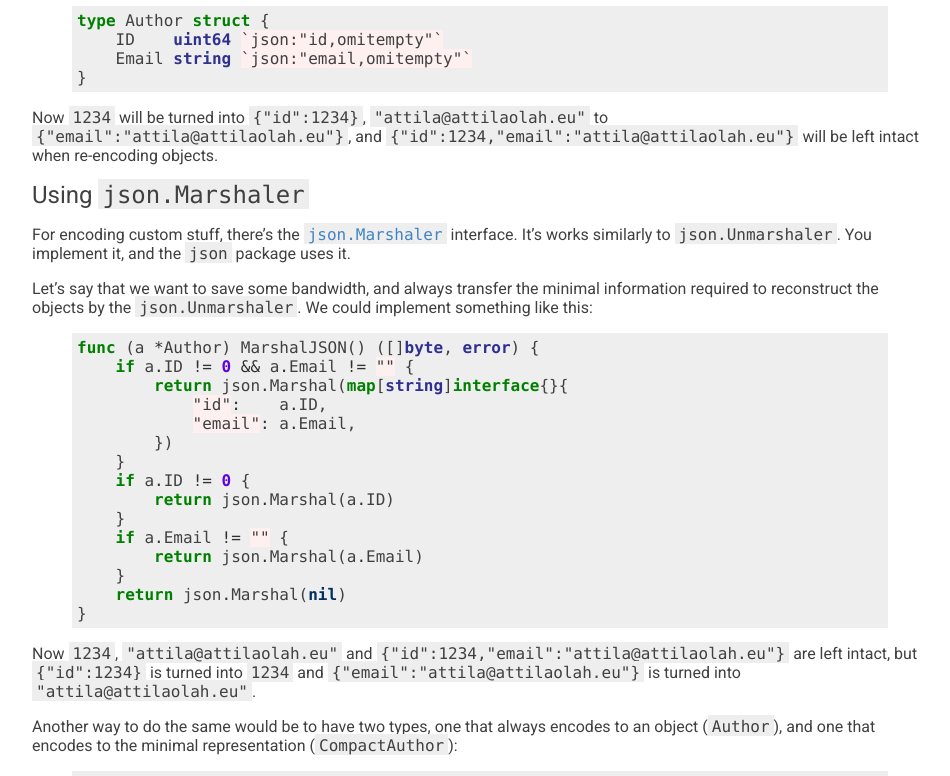
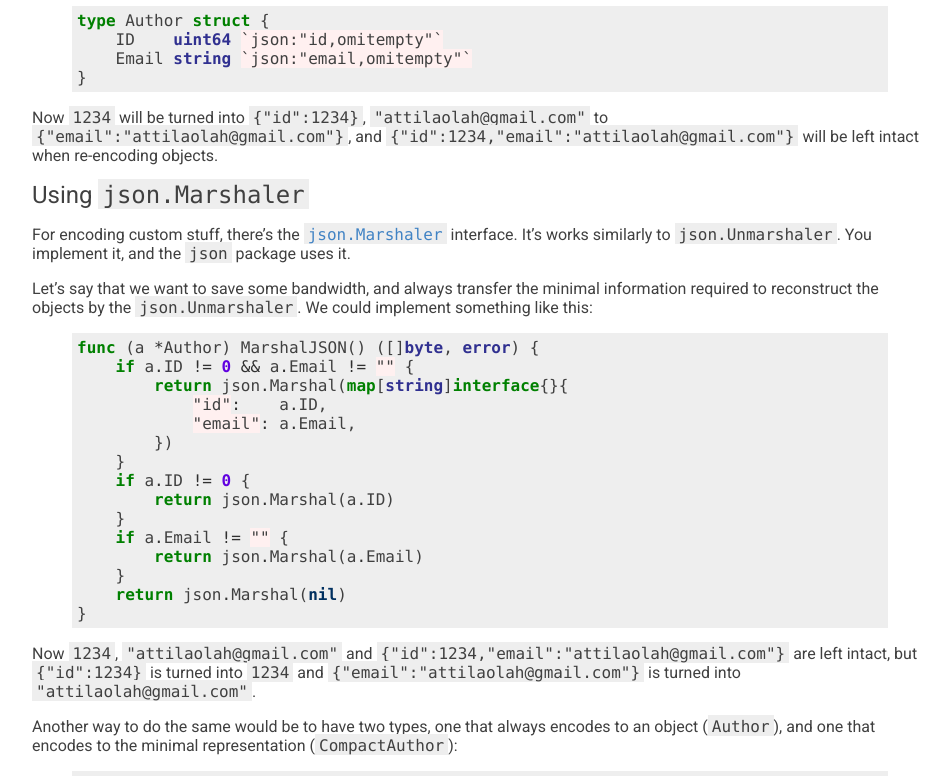
Before and after one commit to attilaolah/attilaolah.github.io, a Jekyll site: the page built from _posts/2013-11-29-json-decoding-in-go.markdown, in a window 1280 px wide and 1400 px high, scrolled down 5523 px. Shown: the part 152-928 px from the top of the window, without its empty margins (168-1118 px from the left). Built offline with Jekyll 4.4.1, drawn with Linux system fonts in a browser that asks for light colours; some of the changed text lies outside the part shown.

Commit message:
Change email.

```diff
--- a/_layouts/atom.html
+++ b/_layouts/atom.html
@@ -7,7 +7,7 @@
   <id>http://attilaolah.eu/</id>
   <author>
     <name>Attila Oláh</name>
-    <email>attila@attilaolah.eu</email>
+    <email>attilaolah@gmail.com</email>
   </author>
   {% for post in site.posts %}
   <entry>
--- a/_layouts/base.html
+++ b/_layouts/base.html
@@ -61,13 +61,13 @@
   <footer>
     <a href="https://plus.google.com/112887311846435666179?rel=author" rel="publisher">Attila Oláh</a>
     <span class="wide">||</span><br class="narrow">
-    <a href="mailto:attila@attilaolah.eu" rel="me">attila@attilaolah.eu</a>
+    <a href="mailto:attilaolah@gmail.com" rel="me">attilaolah@gmail.com</a>
   </footer>
   {% if page.url == "/" %}
     <div class="meta" itemprop="address" itemscope itemtype="http://data-vocabulary.org/PostalAddress">
       <link itemprop="addressLocality" href="https://en.wikipedia.org/wiki/Bajmok">
       <link itemprop="addressCountry" href="https://en.wikipedia.org/wiki/Serbia">
-      <meta itemprop="email" content="attila@attilaolah.eu">
+      <meta itemprop="email" content="attilaolah@gmail.com">
       <meta itemprop="telephone" content="+381612539794">
       <meta itemprop="streetAddress" content="74, JNA">
       <meta itemprop="postalCode" content="24210">
--- a/_layouts/rss.html
+++ b/_layouts/rss.html
@@ -13,7 +13,7 @@
       <title>{{ post.title }}</title>
       <link>http://attilaolah.eu{{ post.url }}</link>
       <pubDate>{{ post.date | date: "%a, %d %b %Y %H:%M:%S %z" }}</pubDate>
-      <author>attila@attilaolah.eu (Attila Oláh)</author>
+      <author>attilaolah@gmail.com (Attila Oláh)</author>
       <guid>http://attilaolah.eu{{ post.id }}</guid>
       <description>{{ post.content | xml_escape }}</description>
     </item>
--- a/_posts/2013-11-29-json-decoding-in-go.markdown
+++ b/_posts/2013-11-29-json-decoding-in-go.markdown
@@ -21,7 +21,7 @@ Take this example. We want to decode a JSON object that looks like this:
 
 {% highlight json %}
 {
-  "author": "attila@attilaolah.eu",
+  "author": "attilaolah@gmail.com",
   "title":  "My Blog",
   "url":    "http://attilaolah.eu"
 }
@@ -49,7 +49,7 @@ input stream that looks like this:
 
 {% highlight json %}
 [{
-  "author": "attila@attilaolah.eu",
+  "author": "attilaolah@gmail.com",
   "title":  "My Blog",
   "url":    "http://attilaolah.eu"
 }, {
@@ -193,7 +193,7 @@ want to accept a third format:
 
 {% highlight json %}
 [{
-  "author": "attila@attilaolah.eu",
+  "author": "attilaolah@gmail.com",
   "title":  "My Blog",
   "url":    "http://attilaolah.eu"
 }, {
@@ -347,9 +347,9 @@ type Author struct {
 }
 {% endhighlight %}
 
-Now `1234` will be turned into `{"id":1234}`, `"attila@attilaolah.eu"` to
-`{"email":"attila@attilaolah.eu"}`, and
-`{"id":1234,"email":"attila@attilaolah.eu"}` will be left intact when
+Now `1234` will be turned into `{"id":1234}`, `"attilaolah@gmail.com"` to
+`{"email":"attilaolah@gmail.com"}`, and
+`{"id":1234,"email":"attilaolah@gmail.com"}` will be left intact when
 re-encoding objects.
 
 ## Using `json.Marshaler`
@@ -383,10 +383,10 @@ func (a *Author) MarshalJSON() ([]byte, error) {
 }
 {% endhighlight %}
 
-Now `1234`, `"attila@attilaolah.eu"` and
-`{"id":1234,"email":"attila@attilaolah.eu"}` are left intact, but `{"id":1234}`
-is turned into `1234` and `{"email":"attila@attilaolah.eu"}` is turned into
-`"attila@attilaolah.eu"`.
+Now `1234`, `"attilaolah@gmail.com"` and
+`{"id":1234,"email":"attilaolah@gmail.com"}` are left intact, but `{"id":1234}`
+is turned into `1234` and `{"email":"attilaolah@gmail.com"}` is turned into
+`"attilaolah@gmail.com"`.
 
 Another way to do the same would be to have two types, one that always encodes
 to an object (`Author`), and one that encodes to the minimal representation
@@ -474,7 +474,7 @@ Authors can now be encoded/decoded to/from a number of formats:
 {% highlight json %}
 [{
   "id": 1234,
-  "email": "attila@attilaolah.eu"
+  "email": "attilaolah@gmail.com"
 },
   "nospam@westartup.eu",
   5678
@@ -483,7 +483,7 @@ Authors can now be encoded/decoded to/from a number of formats:
 
 {% highlight xml %}
 <author id="1234">
-  <email>attila@attilaolah.eu</email>
+  <email>attilaolah@gmail.com</email>
 </author>
 <author>
   <email>nospam@westartup.eu</email>
--- a/_posts/2014-09-10-json-and-struct-composition-in-go.markdown
+++ b/_posts/2014-09-10-json-and-struct-composition-in-go.markdown
@@ -139,7 +139,7 @@ structs, we can decode into a combined struct and use the values separately:
 
 {% highlight go %}
 json.Unmarshal([]byte(`{
-  "url": "attila@attilaolah.eu",
+  "url": "attilaolah@gmail.com",
   "title": "Attila's Blog",
   "visitors": 6,
   "page_views": 14
```
